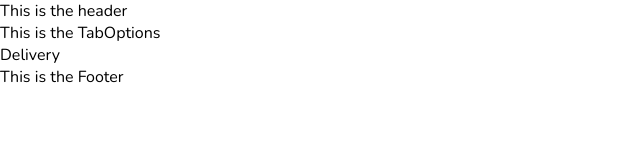
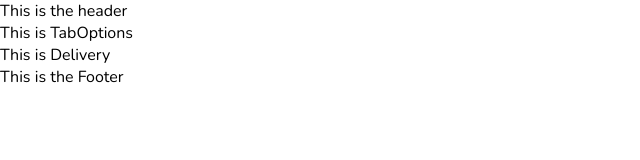
Before and after one commit to rajanmali/zomato-clone, a React (Create React App) app: page / in a window 1280 px wide. Shown: the top 160 px of the page, without its empty margins (0-640 px from the left). Built offline with nearby package versions, Linux system fonts and the light colour scheme.

Commit message:
passing tab props to taboptions componets

```diff
--- a/src/components/common/TabOptions/index.js
+++ b/src/components/common/TabOptions/index.js
@@ -1,5 +1,5 @@
-const TabOptions = () => {
-  return <div>This is the TabOptions</div>;
+const TabOptions = ({ activeTab, setActiveTab }) => {
+  return <div>This is TabOptions</div>;
 };
 
 export default TabOptions;
--- a/src/containers/Homepage/index.js
+++ b/src/containers/Homepage/index.js
@@ -3,6 +3,10 @@ import { useState } from 'react';
 import Header from '../../components/common/Header';
 import Footer from '../../components/common/Footer';
 import TabOptions from '../../components/common/TabOptions';
+
+import Delivery from '../../components/Delivery';
+import DiningOut from '../../components/DiningOut';
+import NightLife from '../../components/NightLife';
 
 const HomePage = () => {
   const [activeTab, setActiveTab] = useState('Delivery');
@@ -10,13 +14,13 @@ const HomePage = () => {
   const getCorrectScreen = (tab) => {
     switch (tab) {
       case 'Delivery':
-        return <div>Delivery</div>;
+        return <Delivery />;
       case 'Dining Out':
-        return <div>Dining Out</div>;
+        return <DiningOut />;
       case 'Night Life':
-        return <div>Night Life</div>;
+        return <NightLife />;
       default:
-        return <div>Delivery</div>;
+        return <Delivery />;
     }
   };
 
```
